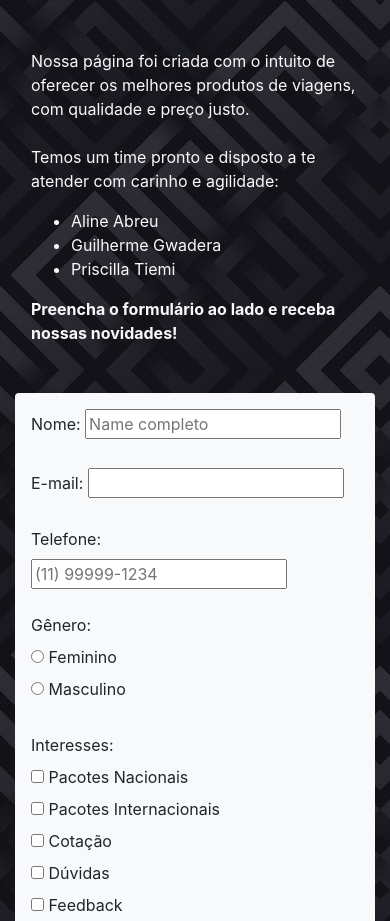
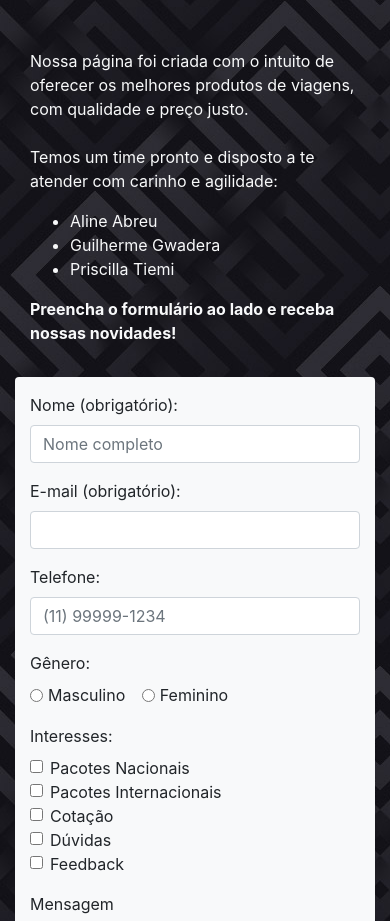
Before and after one commit to alinelima1/bootstrap-dh, a website: page Aline, Priscilla, GuilhermeGwadera - PortalDeViagens/contato.html in a window 390 px wide. Shown: the part 105-1026 px from the top of the page. Drawn offline with nearby package versions, Linux system fonts and the light colour scheme.

Commit message:
melhorar responsividade do formulário

```diff
--- a/Aline, Priscilla, GuilhermeGwadera - PortalDeViagens/contato.html
+++ b/Aline, Priscilla, GuilhermeGwadera - PortalDeViagens/contato.html
@@ -46,10 +46,10 @@
       </div>
     </nav>
   </header>
-  <main>
+  <main class="container-fluid">
     <div class="row">
       <div class="col-md-8 mt-3">
-        <div class="p-3 text-light rounded">
+        <div class="pt-3 text-light rounded">
           <p>
             Nossa página foi criada com o intuito de oferecer os melhores produtos de viagens, com qualidade e preço
             justo.<br /><br />
@@ -64,38 +64,64 @@
         </div>
       </div>
 
-      <div class="col-md-4 mt-3">
-        <form class="p-3 bg-light rounded">
-          <label for="name">Nome:</label>
-          <input type="text" id="name" name="name" placeholder="Name completo" required /><br /><br />
-          <label for="email">E-mail:</label>
-          <input type="text" id="email" name="email" value="" required /><br /><br />
-          <label for="phone">Telefone:</label>
-          <input type="text" list="phone" name="phone" placeholder="(11) 99999-1234" value="" /><br /><br />
-          <label for="gender">Gênero:</label> <br />
-          <input type="radio" id="female" name="gender" value="Feminino" />
-          <label for="gender">Feminino</label> <br />
-          <input type="radio" id="male" name="gender" value="Masculino" />
-          <label for="gender">Masculino</label><br /><br />
-          <label for="interests">Interesses:</label><br />
-          <input type="checkbox" id="option1" name="option1" value="Item1" />
-          <label for="option1">Pacotes Nacionais</label><br />
-          <input type="checkbox" id="option2" name="option2" value="Item2" />
-          <label for="option2">Pacotes Internacionais</label><br />
-          <input type="checkbox" id="option3" name="option3" value="Item3" />
-          <label for="option3">Cotação</label><br />
-          <input type="checkbox" id="option4" name="option4" value="Item4" />
-          <label for="option4">Dúvidas</label><br />
-          <input type="checkbox" id="option5" name="option5" value="Item5" />
-          <label for="option5">Feedback</label><br /><br />
-          <label for="message">Mensagem</label><br>
-          <input type="text" id="message" name="message" value="" placeholder="Escreva Aqui" /><br><br>
-
-          <div class="text-center">
-            <input class="btn btn-success" type="submit" value="Submit" />
-            <input class="btn btn-danger" type="reset" value="Excluir" />
-          </div>
-        </form>
+      <div class="col-md-4 mt-3 bg-light rounded">
+        <form class="py-3">
+          <form>
+            <div class="form-group">
+              <label for="name">Nome (obrigatório):</label>
+              <input type="text" class="form-control" id="name" placeholder="Nome completo" required>
+            </div>
+            <div class="form-group">
+              <label for="email">E-mail (obrigatório):</label>
+              <input type="email" class="form-control" id="email" required>
+            </div>
+            <div class="form-group">
+              <label for="phone">Telefone:</label>
+              <input type="text" class="form-control" id="phone" placeholder="(11) 99999-1234">
+            </div>
+            <div class="form-group">
+              <label for="gender">Gênero:</label><br>
+              <div class="form-check form-check-inline">
+                <input type="radio" id="male" name="gender" class="form-check-input">
+                <label class="form-check-label" for="customRadioInline1">Masculino</label>
+              </div>
+              <div class="form-check form-check-inline">
+                <input type="radio" id="female" name="gender" class="form-check-input">
+                <label class="form-check-label" for="customRadioInline2">Feminino</label>
+              </div>
+            </div>
+            <div class="form-group">
+              <label for="interests">Interesses:</label><br>
+              <div class="form-check">
+                <input type="checkbox" id="option1" value="Item1" name="interests" class="form-check-input">
+                <label class="form-check-label" for="customRadioInline1">Pacotes Nacionais</label>
+              </div>
+              <div class="form-check">
+                <input type="checkbox" id="option2" value="Item2" name="interests" class="form-check-input">
+                <label class="form-check-label" for="customRadioInline2">Pacotes Internacionais</label>
+              </div>
+              <div class="form-check">
+                <input type="checkbox" id="option3" value="Item3" name="interests" class="form-check-input">
+                <label class="form-check-label" for="customRadioInline2">Cotação</label>
+              </div>
+              <div class="form-check">
+                <input type="checkbox" id="option4" value="Item4" name="interests" class="form-check-input">
+                <label class="form-check-label" for="customRadioInline2">Dúvidas</label>
+              </div>
+              <div class="form-check">
+                <input type="checkbox" id="option5" value="Item5" name="interests" class="form-check-input">
+                <label class="form-check-label" for="customRadioInline2">Feedback</label>
+              </div>
+            </div>
+            <div class="form-group">
+              <label for="message">Mensagem</label>
+              <textarea class="form-control" id="message" rows="3"></textarea>
+            </div>
+            <div class="text-center">
+              <button type="submit" class="btn btn-primary">Enviar</button>
+              <button type="reset" class="btn btn-danger">Excluir</button>
+            </div>
+          </form>
       </div>
     </div>
   </main>
```
